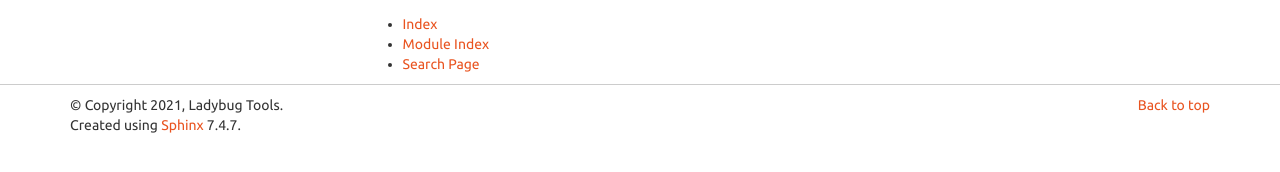
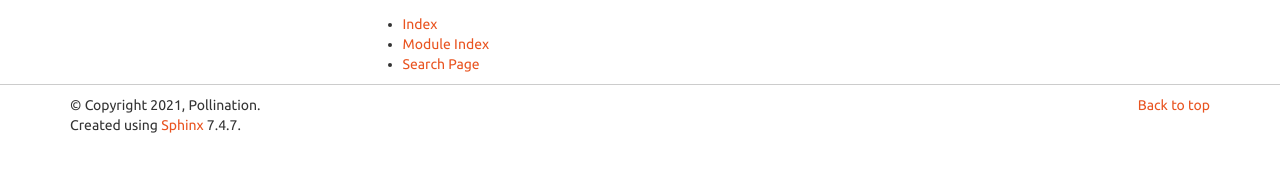
Before and after one commit to pollination/pollination-dsl, a Sphinx documentation site: the page built from docs/index.rst, in a window 1280 px wide. Shown: the part 235-407 px from the top of the page. Built offline with Sphinx 7.4.7, drawn with Linux system fonts in a browser that asks for light colours; formulas are drawn with MathJax 3; pages that are not in the unit, such as notebooks, are missing from menus.

Commit message:
fix: change Ladybug Tools to Pollination

```diff
--- a/docs/conf.py
+++ b/docs/conf.py
@@ -21,8 +21,8 @@
 # -- Project information -----------------------------------------------------
 
 project = 'queenbee-dsl'
-copyright = '{}, Ladybug Tools'.format(str(now.year))
-author = 'Ladybug Tools'
+copyright = '{}, Pollination'.format(str(now.year))
+author = 'Pollination'
 
 # The full version, including alpha/beta/rc tags
 release = ''
@@ -166,7 +166,7 @@
 #  author, documentclass [howto, manual, or own class]).
 latex_documents = [
     (master_doc, 'queenbee-dsl.tex', 'queenbee-dsl Documentation',
-     'Ladybug Tools', 'manual'),
+     'Pollination', 'manual'),
 ]
 
 
--- a/setup.py
+++ b/setup.py
@@ -5,7 +5,7 @@
 
 setuptools.setup(
     name="queenbee-dsl",
-    author="Ladybug Tools",
+    author="Pollination",
     author_email="info@ladybug.tools",
     description="A Python DSL for Queenbee workflow language.",
     packages=setuptools.find_packages(exclude=["tests"]),
```
